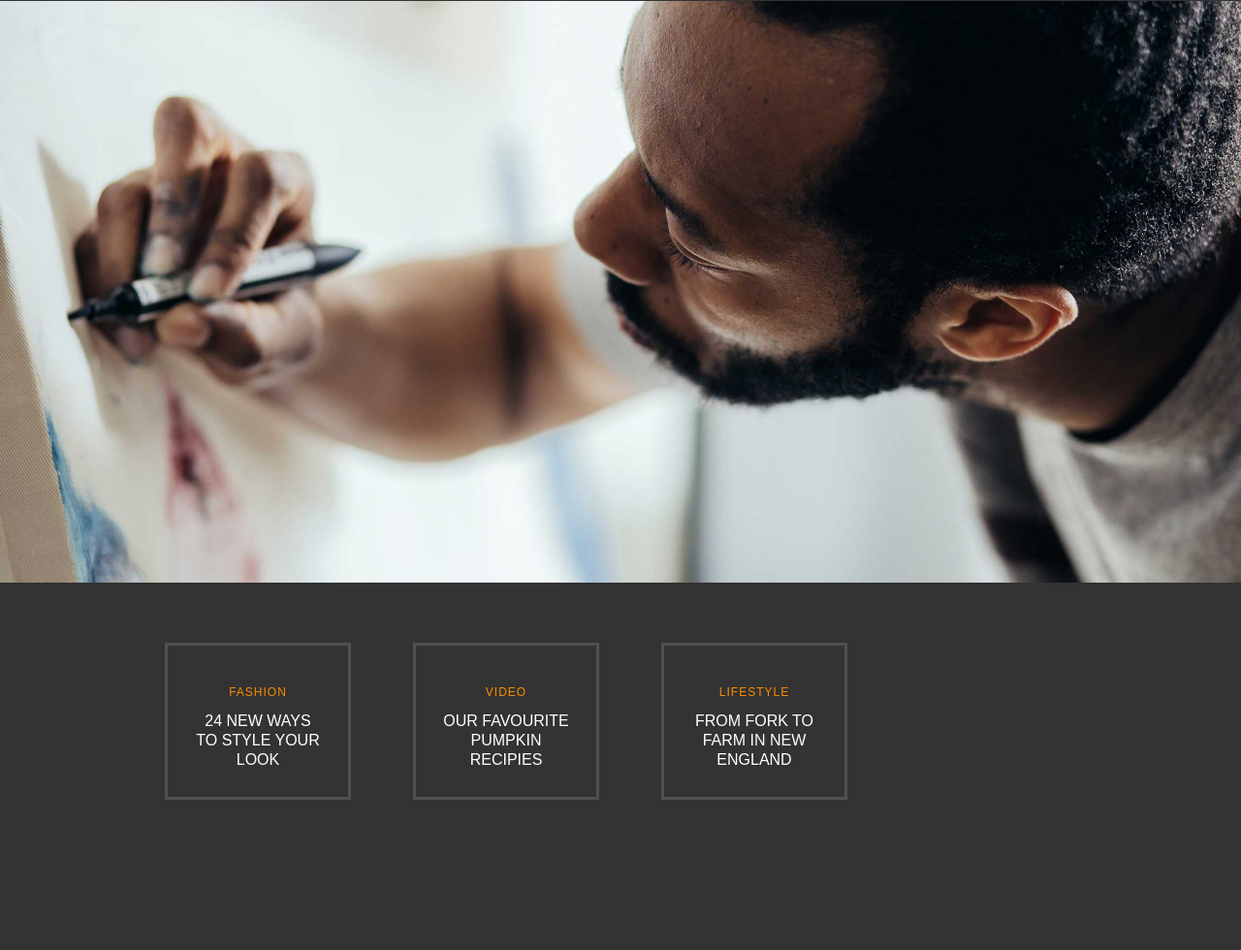
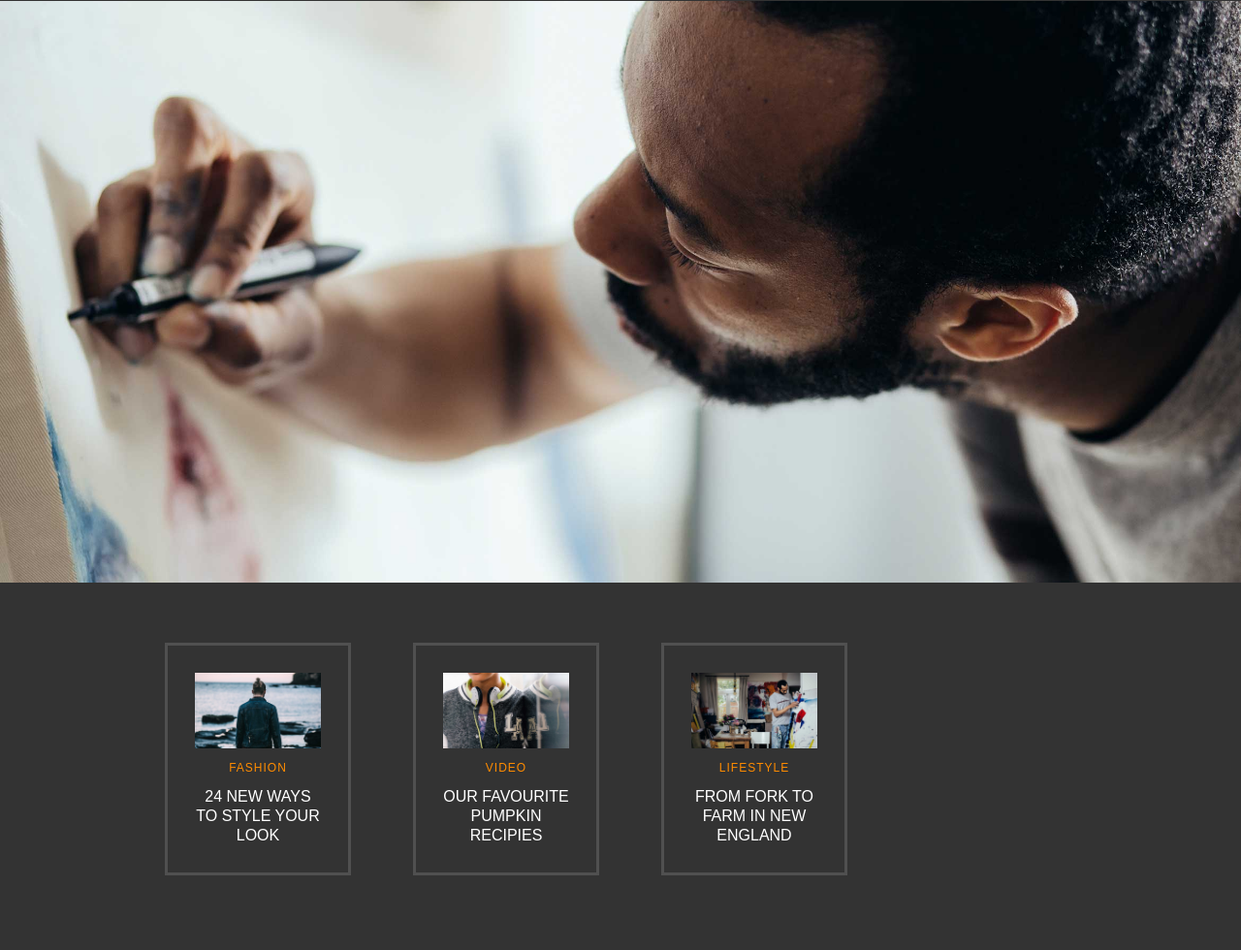
Before and after one commit to Seisachtheia/30-11-16, a website: page public/index.html in a window 1280 px wide. Shown: the part 297-1277 px from the top of the page at 97% size. Before the commit the page ends 1199 px from the top, so only its background shows below. Drawn offline with Linux system fonts and the light colour scheme.

Commit message:
restructure finished

```diff
--- a/private/css/style.scss
+++ b/private/css/style.scss
@@ -134,6 +134,7 @@ section {
     .covered-image {
     background-size: cover;
     background-position: center;
+    height:78px;
     }
 
 }
--- a/public/index.html
+++ b/public/index.html
@@ -79,7 +79,7 @@
 
                         <div class="item-content">
 
-                            <div style="background-image: url('images/5.jpg') class="covered-image"></div>
+                            <div style="background-image: url('images/5.jpg')" class="covered-image"></div>
 
                             <a>
                                 Video
@@ -97,7 +97,7 @@
 
                         <div class="item-content">
 
-                            <div style="background-image: url('images/6.jpg') class="covered-image"></div>
+                            <div style="background-image: url('images/6.jpg')" class="covered-image"></div>
 
                             <a>
                                 Lifestyle
```
Also changed, not shown: public/css/style.css.
